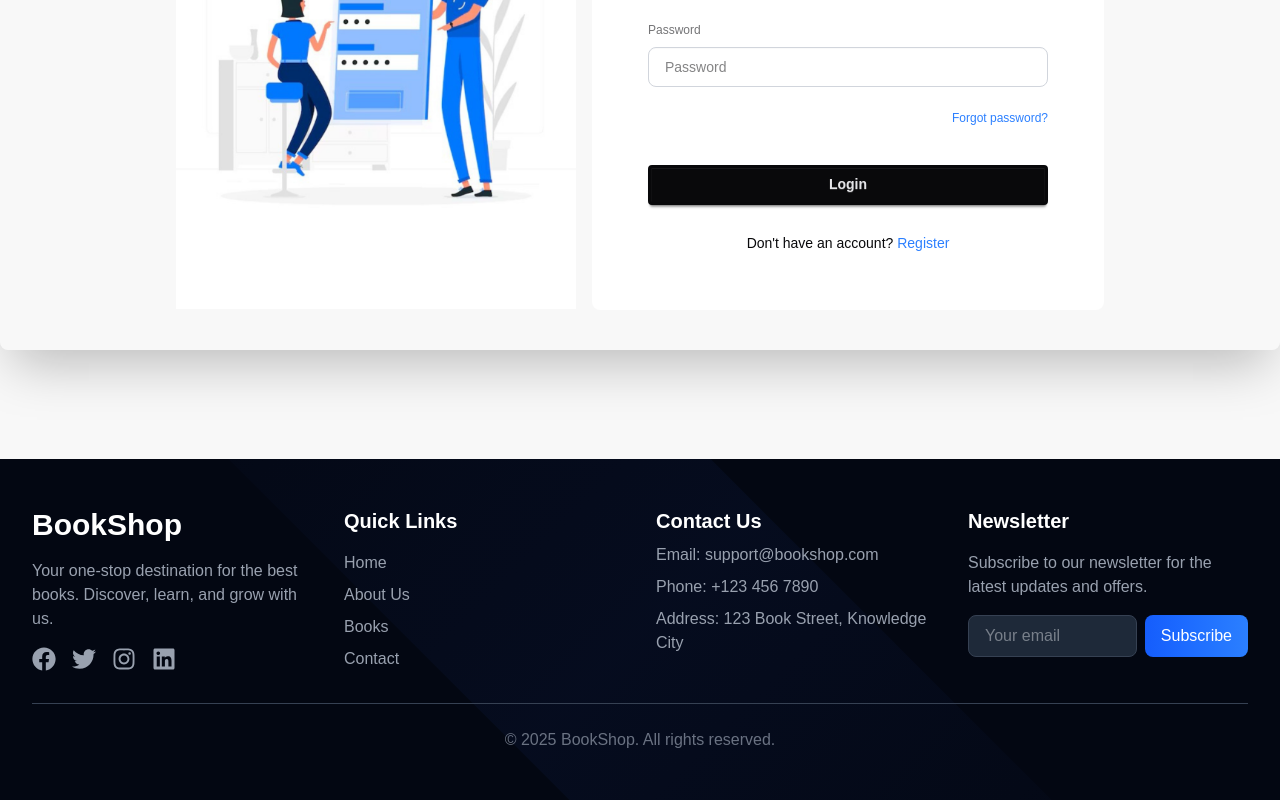
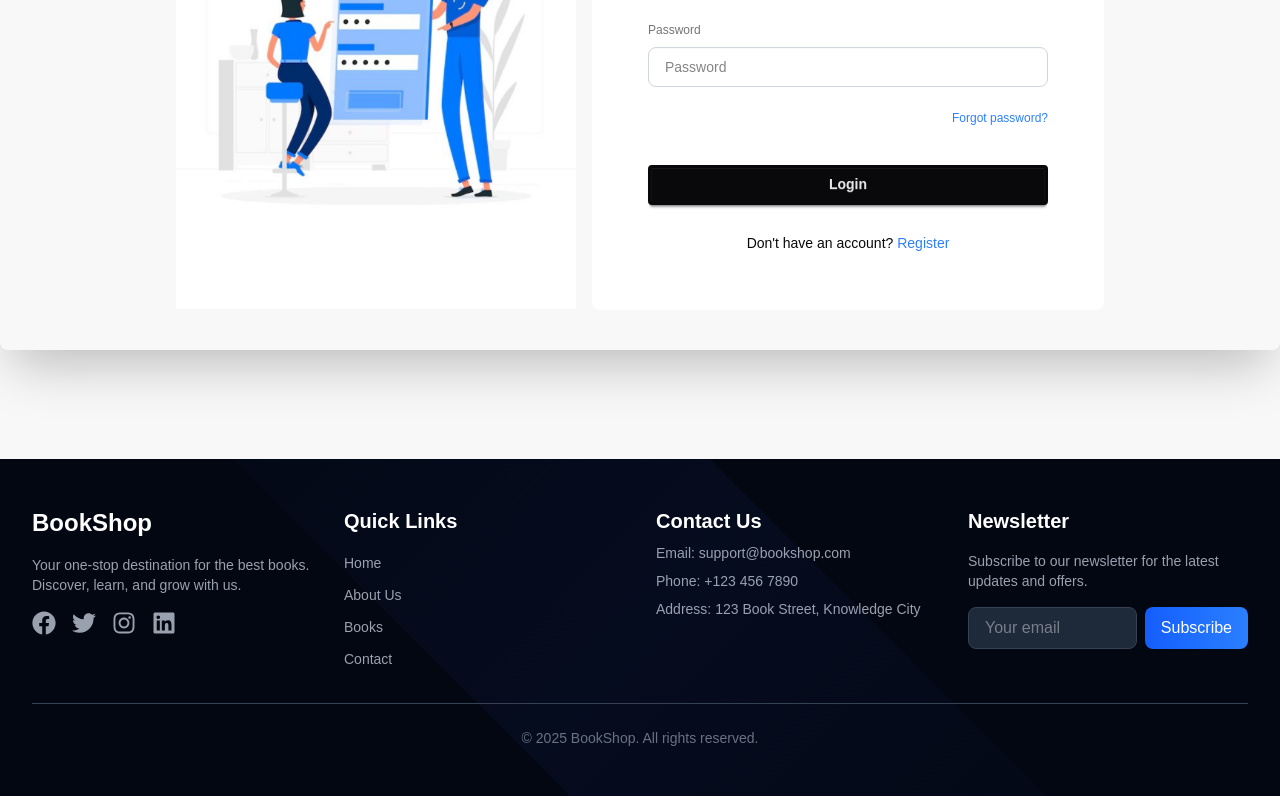
Before and after one commit to aro-arko/Book-Shop-Frontend, a React app: page /login in a window 1280 px wide. Shown: the part 406-1206 px from the top of the page. Built offline with nearby package versions, Linux system fonts and the light colour scheme; no server answers; the HTML template or start-up script is replaced by a standard one.

Commit message:
footer updated

```diff
--- a/src/components/PublicDashboard/Footer.tsx
+++ b/src/components/PublicDashboard/Footer.tsx
@@ -1,7 +1,6 @@
 import { useState } from "react";
 import { FaFacebook, FaTwitter, FaInstagram, FaLinkedin } from "react-icons/fa";
 import { Link } from "react-router-dom";
-import { motion } from "framer-motion";
 
 const Footer = () => {
   const [email, setEmail] = useState("");
@@ -17,26 +16,17 @@ const Footer = () => {
     }
   };
 
-  const fadeIn = {
-    initial: { opacity: 0, y: 20 },
-    animate: { opacity: 1, y: 0 },
-    transition: { duration: 0.5 },
-  };
-
   return (
     <footer className="bg-gray-950 py-12 relative overflow-hidden mt-auto">
       {/* Decorative Gradient Background */}
       <div className="absolute inset-0 bg-gradient-to-r from-transparent via-blue-900/10 to-transparent transform rotate-45" />
 
       <div className="max-w-7xl mx-auto px-4 sm:px-6 lg:px-8 relative z-10">
-        <motion.div
-          className="grid grid-cols-1 md:grid-cols-4 gap-8"
-          {...fadeIn}
-        >
+        <div className="grid grid-cols-1 md:grid-cols-4 gap-8">
           {/* Company Info */}
           <div className="space-y-4">
-            <h2 className="text-3xl font-bold text-white">BookShop</h2>
-            <p className="text-gray-400">
+            <h2 className="text-2xl font-bold text-white">BookShop</h2>
+            <p className="text-sm text-gray-400">
               Your one-stop destination for the best books. Discover, learn, and
               grow with us.
             </p>
@@ -89,7 +79,7 @@ const Footer = () => {
                 <li key={index}>
                   <Link
                     to={link.to}
-                    className="text-gray-400 hover:text-blue-400 transition duration-300 hover:underline"
+                    className="text-sm text-gray-400 hover:text-blue-400 transition duration-300 hover:underline"
                   >
                     {link.text}
                   </Link>
@@ -108,7 +98,7 @@ const Footer = () => {
             ].map((info, index) => (
               <p
                 key={index}
-                className="text-gray-400 hover:text-blue-400 transition duration-300"
+                className="text-sm text-gray-400 hover:text-blue-400 transition duration-300"
               >
                 {info.text}
               </p>
@@ -118,7 +108,7 @@ const Footer = () => {
           {/* Newsletter Subscription */}
           <div className="space-y-4">
             <h3 className="text-xl font-semibold text-white">Newsletter</h3>
-            <p className="text-gray-400">
+            <p className="text-sm text-gray-400">
               Subscribe to our newsletter for the latest updates and offers.
             </p>
             <form className="flex space-x-2" onSubmit={handleSubscribe}>
@@ -140,15 +130,12 @@ const Footer = () => {
               <p className="text-green-400 mt-2">{successMessage}</p>
             )}
           </div>
-        </motion.div>
+        </div>
 
         {/* Copyright */}
-        <motion.div
-          className="border-t border-gray-700 mt-8 pt-6 text-center text-gray-500"
-          {...fadeIn}
-        >
+        <div className="border-t border-gray-700 mt-8 pt-6 text-center text-sm text-gray-500">
           © {new Date().getFullYear()} BookShop. All rights reserved.
-        </motion.div>
+        </div>
       </div>
     </footer>
   );
```
